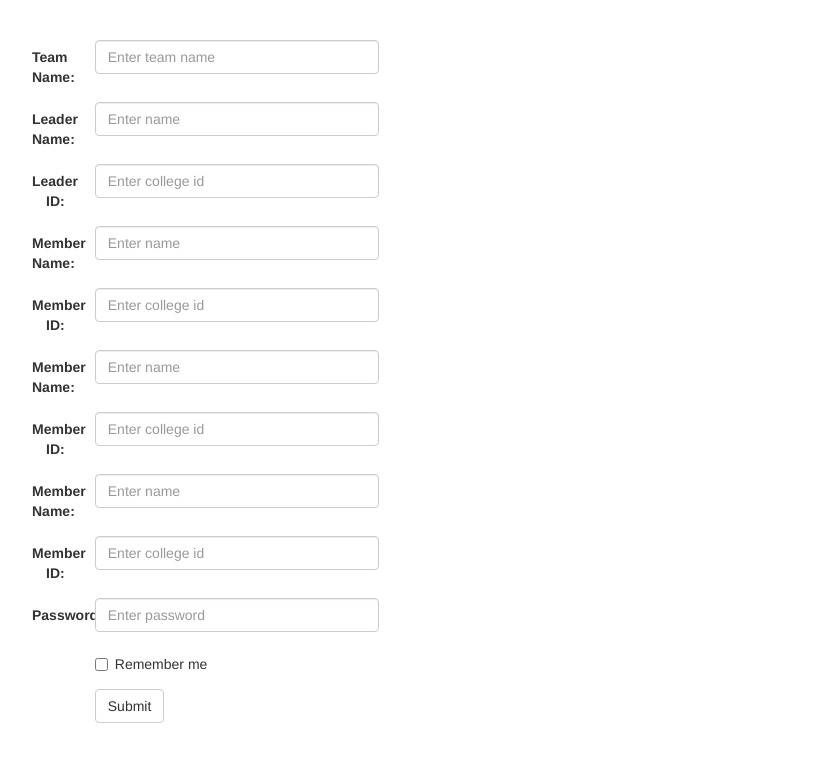
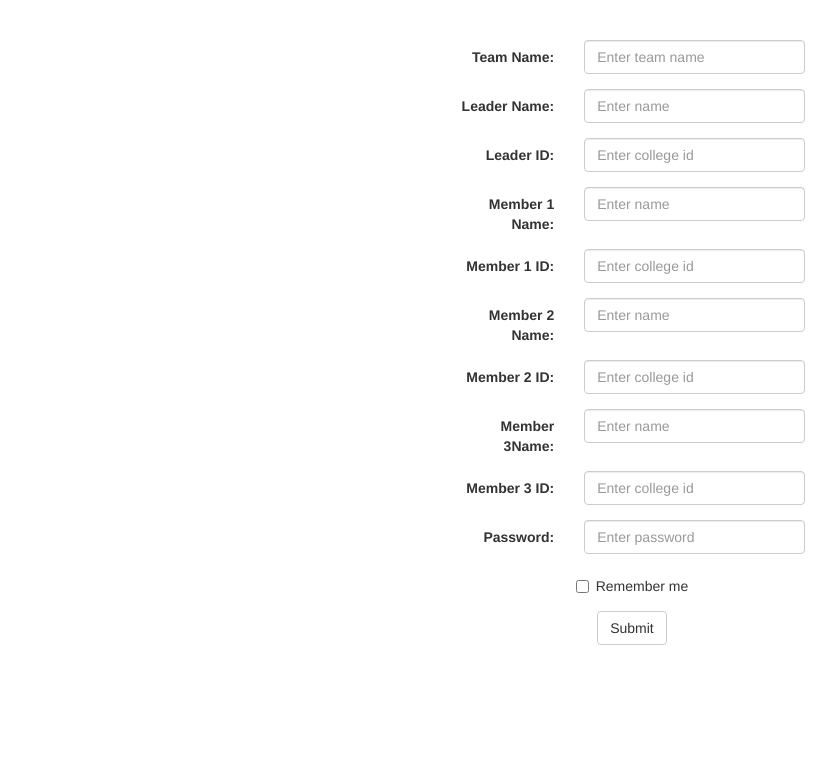
Before and after one commit to PrabhuPratik27/CrowdFund, a website: page src/TeamReg.html in a window 1280 px wide. Shown: the whole page, without its empty margins (8-844 px from the left). Drawn offline with nearby package versions, Linux system fonts and the light colour scheme.

Commit message:
TeamReg html updated

```diff
--- a/src/TeamReg.html
+++ b/src/TeamReg.html
@@ -24,82 +24,84 @@
 
     <div class="container-fluid">
         <div id = 'form-block' class="row">
+            <div class="col-md-4"></div>
             <div id="form" class="col-md-4">
                     <form class="form-horizontal" action="/#">
                         <div class="form-group">
-                        <label id='l-name' class="control-label col-md-2" for="tname">Team Name:</label>
-                        <div class="col-md-10">
+                        <label class="control-label col-md-4" for="tname">Team Name:</label>
+                        <div class="col-md-8">
                             <input type="text" class="form-control" id="tname" placeholder="Enter team name">
                         </div>
                         </div>
                         <div class="form-group">
-                        <label id='l-name' class="control-label col-md-2" for="name">Leader Name:</label>
-                        <div class="col-md-10">
-                            <input type="text" class="form-control" id="name" placeholder="Enter name">
+                        <label class="control-label col-md-4" for="name">Leader Name:</label>
+                        <div class="col-md-8">
+                            <input type="text" class="form-control" id="lname" placeholder="Enter name">
                         </div>
                         </div>
                         <div class="form-group">
-                        <label id='l-id' class="control-label col-md-2" for="id">Leader ID:</label>
-                        <div class="col-md-10">
-                            <input type="text" class="form-control" id="id" placeholder="Enter college id">
+                        <label class="control-label col-md-4" for="id">Leader ID:</label>
+                        <div class="col-md-8">
+                            <input type="text" class="form-control" id="idl" placeholder="Enter college id">
                         </div>
                         </div>
                         <div class="form-group">
-                        <label id='l-name' class="control-label col-md-2" for="name">Member Name:</label>
-                        <div class="col-md-10">
-                            <input type="text" class="form-control" id="name" placeholder="Enter name">
+                        <label class="control-label col-md-4" for="name">Member 1 Name:</label>
+                        <div class="col-md-8">
+                            <input type="text" class="form-control" id="name1" placeholder="Enter name">
                         </div>
                         </div>
                         <div class="form-group">
-                        <label id='l-id' class="control-label col-md-2" for="id">Member ID:</label>
-                        <div class="col-md-10">
-                            <input type="text" class="form-control" id="id" placeholder="Enter college id">
+                        <label class="control-label col-md-4" for="id">Member 1 ID:</label>
+                        <div class="col-md-8">
+                            <input type="text" class="form-control" id="id1" placeholder="Enter college id">
                         </div>
                         </div>
                         <div class="form-group">
-                        <label id='l-name' class="control-label col-md-2" for="name">Member Name:</label>
-                        <div class="col-md-10">
-                            <input type="text" class="form-control" id="name" placeholder="Enter name">
+                        <label class="control-label col-md-4" for="name">Member 2 Name:</label>
+                        <div class="col-md-8">
+                            <input type="text" class="form-control" id="name2" placeholder="Enter name">
                         </div>
                         </div>
                         <div class="form-group">
-                        <label id='l-id' class="control-label col-md-2" for="id">Member ID:</label>
-                        <div class="col-md-10">
-                            <input type="text" class="form-control" id="id" placeholder="Enter college id">
+                        <label class="control-label col-md-4" for="id">Member 2 ID:</label>
+                        <div class="col-md-8">
+                            <input type="text" class="form-control" id="id2" placeholder="Enter college id">
                         </div>
                         </div>
                         <div class="form-group">
-                        <label id='l-name' class="control-label col-md-2" for="name">Member Name:</label>
-                        <div class="col-md-10">
-                            <input type="text" class="form-control" id="name" placeholder="Enter name">
+                        <label class="control-label col-md-4" for="name">Member  3Name:</label>
+                        <div class="col-md-8">
+                            <input type="text" class="form-control" id="name3" placeholder="Enter name">
                         </div>
                         </div>
                         <div class="form-group">
-                        <label id='l-id' class="control-label col-md-2" for="id">Member ID:</label>
-                        <div class="col-md-10">
-                            <input type="text" class="form-control" id="id" placeholder="Enter college id">
+                        <label class="control-label col-md-4" for="id">Member 3 ID:</label>
+                        <div class="col-md-8">
+                            <input type="text" class="form-control" id="id3" placeholder="Enter college id">
                         </div>
                         </div>
                         <div class="form-group">
-                        <label class="control-label col-md-2" for="pwd">Password:</label>
-                        <div class="col-md-10">
+                        <label class="control-label col-md-4" for="pwd">Password:</label>
+                        <div class="col-md-8">
                             <input type="password" class="form-control" id="pwd" placeholder="Enter password">
                         </div>
                         </div>
                         <div class="form-group">
-                        <div class="col-md-offset-2 col-md-10">
+                        <div class="col-md-offset-2 col-md-8">
                             <div class="checkbox">
                             <label><input type="checkbox"> Remember me</label>
                             </div>
                         </div>
                         </div>
                         <div class="form-group">
-                        <div class="col-md-offset-2 col-md-10">
+                        <div class="col-md-offset-2 col-md-8">
                             <button type="submit" class="btn btn-default">Submit</button>
                         </div>
                         </div>
                     </form>
             </div>
+            <div class="col-md-4"></div>
     </div>
   </body>
 </html>
--- a/src/css/TeamReg.css
+++ b/src/css/TeamReg.css
@@ -1,11 +1,12 @@
-#m-email {
-    text-align: right;
-}
-
 #form {
     border: 10vh;
     border-width: 5vh;
-    text-emphasis: center;
+    text-align: center;
     padding: 5vh;
+    background-blend-mode: lighten;
 
 }
+
+.form_group {
+    padding: 5vh;
+}
```
